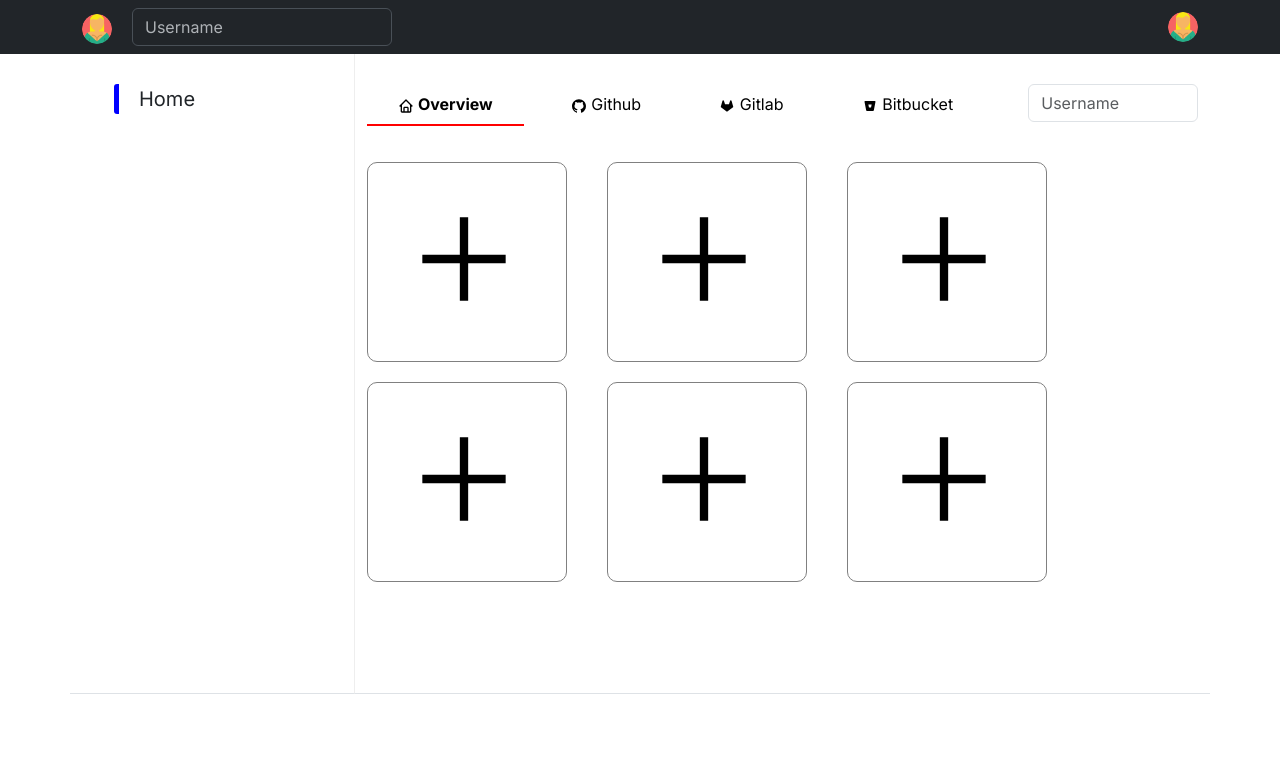
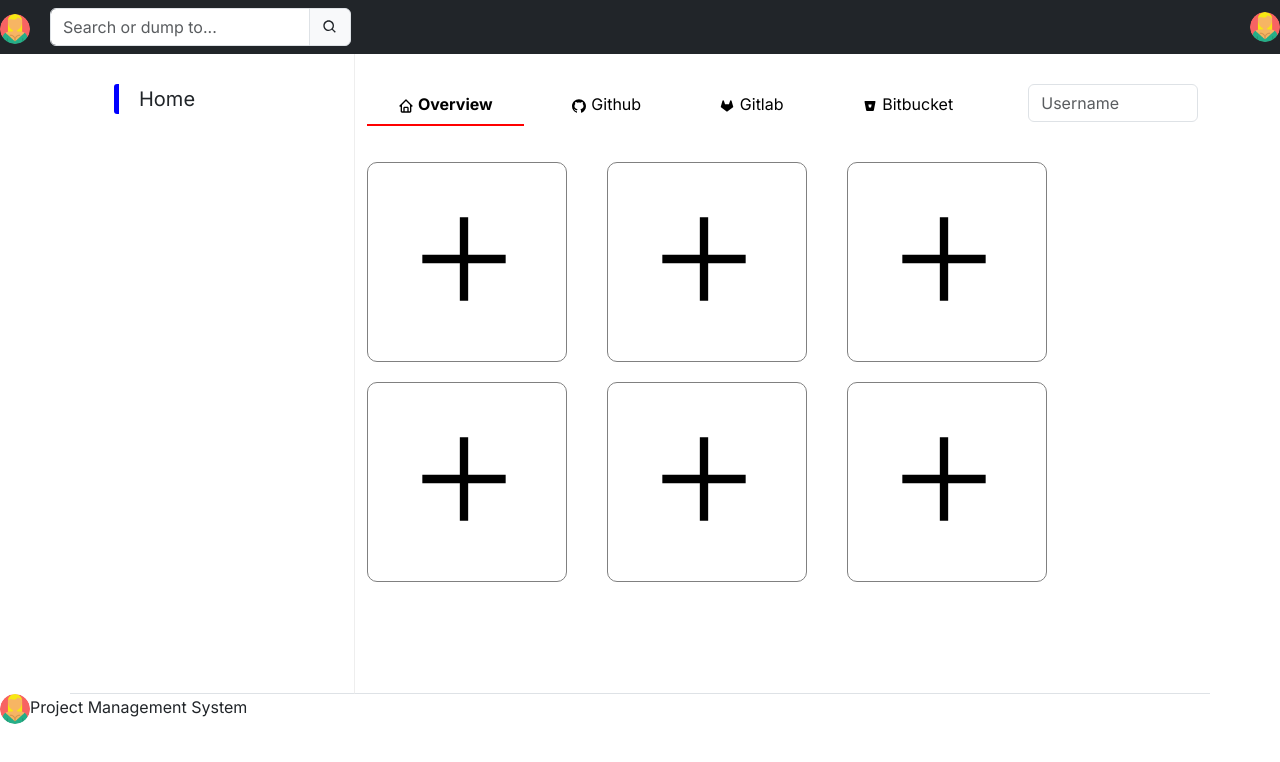
Before and after one commit to TestSuns/0911Tests, a Next.js app: page / in a window 1280 px wide. Shown: the top 762 px of the page. Built offline with nearby package versions, Linux system fonts and the light colour scheme.

Commit message:
capstone_three

```diff
--- a/app/layout.js
+++ b/app/layout.js
@@ -6,33 +6,36 @@ import Image from 'react-bootstrap/Image';
 
 import {Inter} from 'next/font/google'
 import {Container} from "react-bootstrap";
+import InputGroup from 'react-bootstrap/InputGroup';
+import {BiSearch} from "react-icons/bi";
 
 const inter = Inter({subsets: ['latin']})
 
 
 export default function RootLayout({children}) {
-    return (
-        <html lang="en">
+    return (<html lang="en">
     <body className={inter.className}>
 
     <header>
-            <Navbar className="header justify-content-between " bg="dark" data-bs-theme="dark">
-                <Container>
-                   <div>
+
+        <Navbar className="header justify-content-between c-container " bg="dark">
+                <div className={'flex-between'}>
                     <Image className="avatar" src="/user.png" roundedCircle/>
-                       <Form inline={true} className="header-form">
+                    <Form inline className={'header-form'}>
+                        <InputGroup className="c-input">
                             <Form.Control
-                               placeholder="Username"
-                               aria-label="Username"
+                                placeholder="Search or dump to..."
+                                aria-label="Search or dump to..."
                                 aria-describedby="basic-addon1"
                             />
+                            <InputGroup.Text id="basic-addon2"><BiSearch/></InputGroup.Text>
+                        </InputGroup>
                     </Form>
                 </div>
 
                 <div>
-                        <Image className="avatar"  src="/user.png" roundedCircle/>
+                    <Image className="avatar" src="/user.png" roundedCircle/>
                 </div>
-                </Container>
 
         </Navbar>
     </header>
@@ -42,7 +45,12 @@ export default function RootLayout({children}) {
     </main>
 
 
+    <footer className={'footer c-container'}>
+        <Image className="avatar" src="/user.png" roundedCircle/>
+        <span>Project Management System</span>
+    </footer>
+
+
     </body>
-        </html>
-    )
+    </html>)
 }
```
Lines whose indentation alone changed are shown as unchanged.
